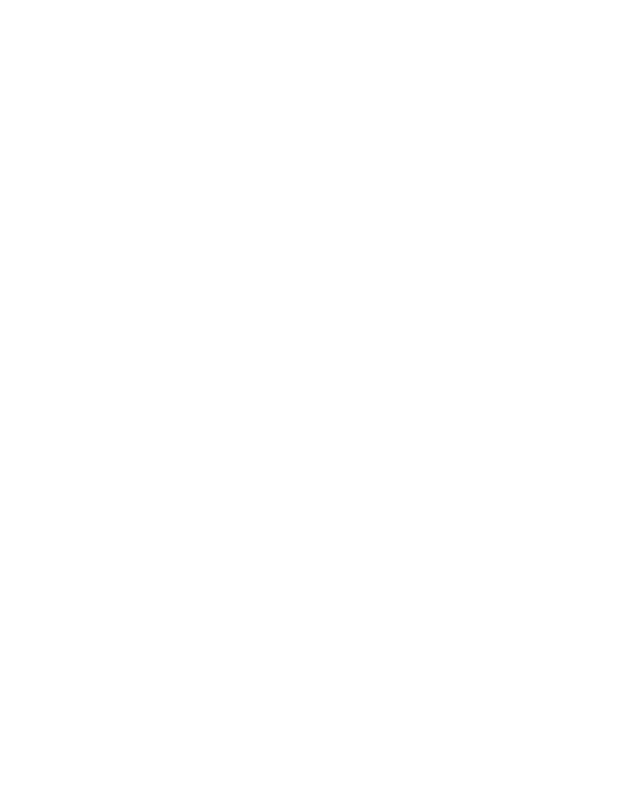
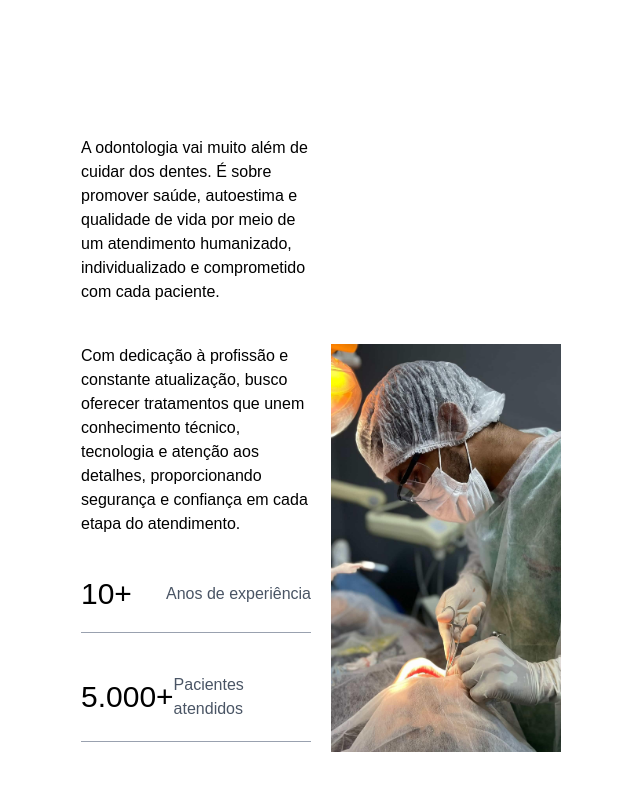
Before and after one commit to my-front-end-works/dr-anderson, a Next.js app: page / in a window 1280 px wide. Shown: the part 3500-4285 px from the top of the page, without its empty margins (319-959 px from the left). Before the commit the page ends 3396 px from the top, so only its background shows below. Built offline with nearby package versions, Linux system fonts and the light colour scheme.

Commit message:
feat: create const expertise && create expertise component

```diff
--- /dev/null
+++ b/src/app/_components/main/expertise/expertise.jsx
@@ -0,0 +1,40 @@
+import Image from "next/image";
+import { expertise } from "@/app/_constants/main/expertise";
+export default function Expertise() {
+
+  return (
+    <main className="w-full h-auto p-10 xl:px-100 xl:py-50 gap-5 grid grid-rows-1 sm:grid-cols-2 md:grid-cols-2">
+      <div className="w-full h-auto flex flex-col text-black gap-10 ">
+        <p>
+          A odontologia vai muito além de cuidar dos dentes. É sobre promover
+          saúde, autoestima e qualidade de vida por meio de um atendimento
+          humanizado, individualizado e comprometido com cada paciente.
+        </p>
+
+        <p>
+          Com dedicação à profissão e constante atualização, busco oferecer
+          tratamentos que unem conhecimento técnico, tecnologia e atenção aos
+          detalhes, proporcionando segurança e confiança em cada etapa do
+          atendimento.
+        </p>
+        {expertise.map((value, idx) => (
+          <div key={idx} className="flex flex-col gap-5">
+            <div className="w-full h-auto flex flex-row justify-between items-center">
+              <h1 className="text-3xl ">{value.number}</h1>
+              <h2 className="text-gray-600">{value.text}</h2>
+            </div>
+            <hr className="text-gray-400" />
+          </div>
+        ))}
+      </div>
+      <div className="relative w-full h-full rounded-2xl">
+        <Image
+          src="/main/expertise/experiencias.jpg"
+          alt="expertise.jpg"
+          className="object-contain rounded-2xl"
+          fill
+        />
+      </div>
+    </main>
+  );
+}
--- /dev/null
+++ b/src/app/_constants/main/expertise.js
@@ -0,0 +1,6 @@
+export const expertise = [
+  { number: "10+", text: "Anos de experiência" },
+  { number: "5.000+", text: "Pacientes atendidos" },
+  { number: "20+", text: "Procedimentos odontológicos" },
+  { number: "98%", text: "Satisfação dos pacientes" },
+];
--- a/src/app/page.jsx
+++ b/src/app/page.jsx
@@ -3,17 +3,25 @@ import Header from "./_components/header/header";
 import { RiToothFill } from "react-icons/ri";
 import About from "./_components/main/about/about";
 import Timeline from "./_components/main/timeline/timeline";
+import Services from "./_components/services/services";
+import Expertise from "./_components/main/expertise/expertise";
 export default function Home() {
   return (
-    <main className="w-full h-full flex flex-col gap-10">
-      <div className="w-full h-full">
+    <main className="w-full h-screen flex flex-col gap-10">
+      <div className="w-full h-auto">
         <Header />
       </div>
-      <div className="w-full h-full">
+      <div className="w-full h-auto">
         <About />
       </div>
-      <div className="w-full h-full">
+      <div className="w-full h-auto">
         <Timeline />
+      </div>
+      <div className="w-full h-auto">
+        <Expertise />
+      </div>
+      <div className="w-full h-auto">
+        <Services />
       </div>
     </main>
   );
```
Also changed, not shown: public/main/expertise/experiencias.jpg (added).
